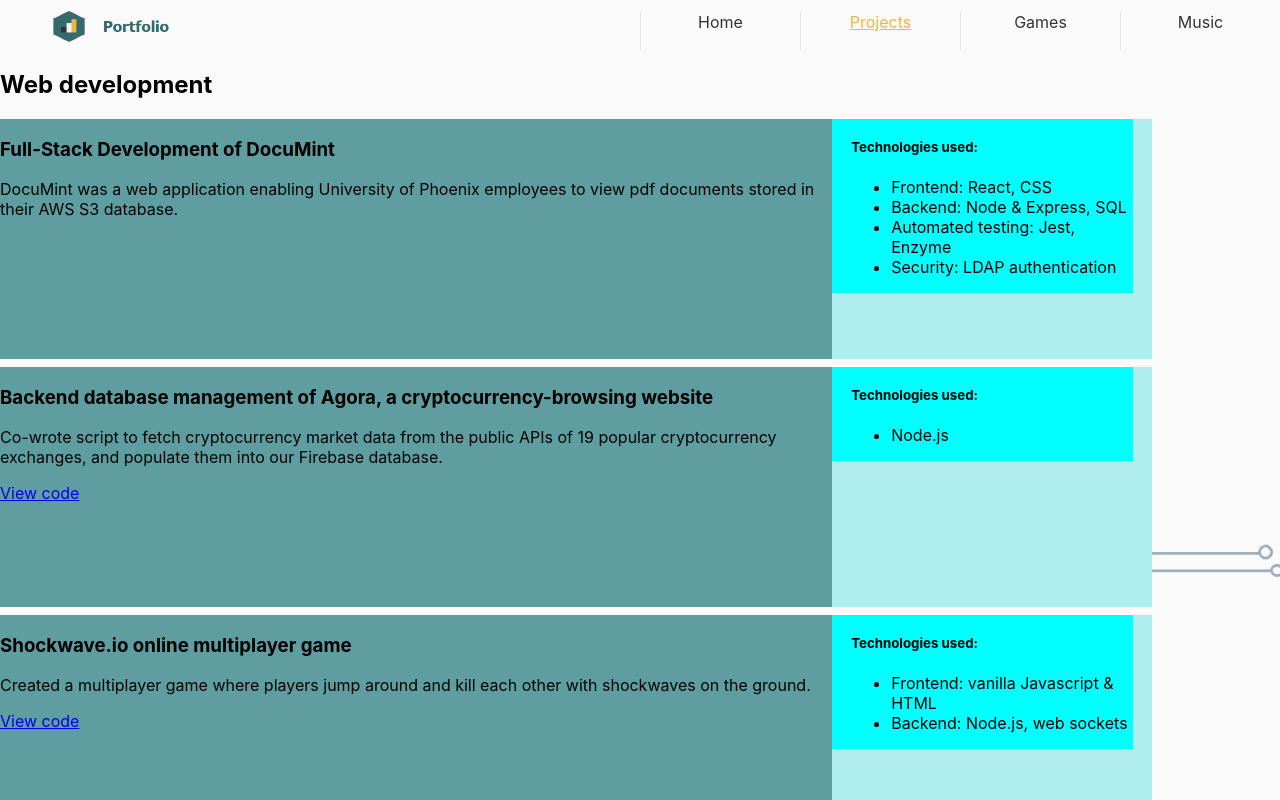
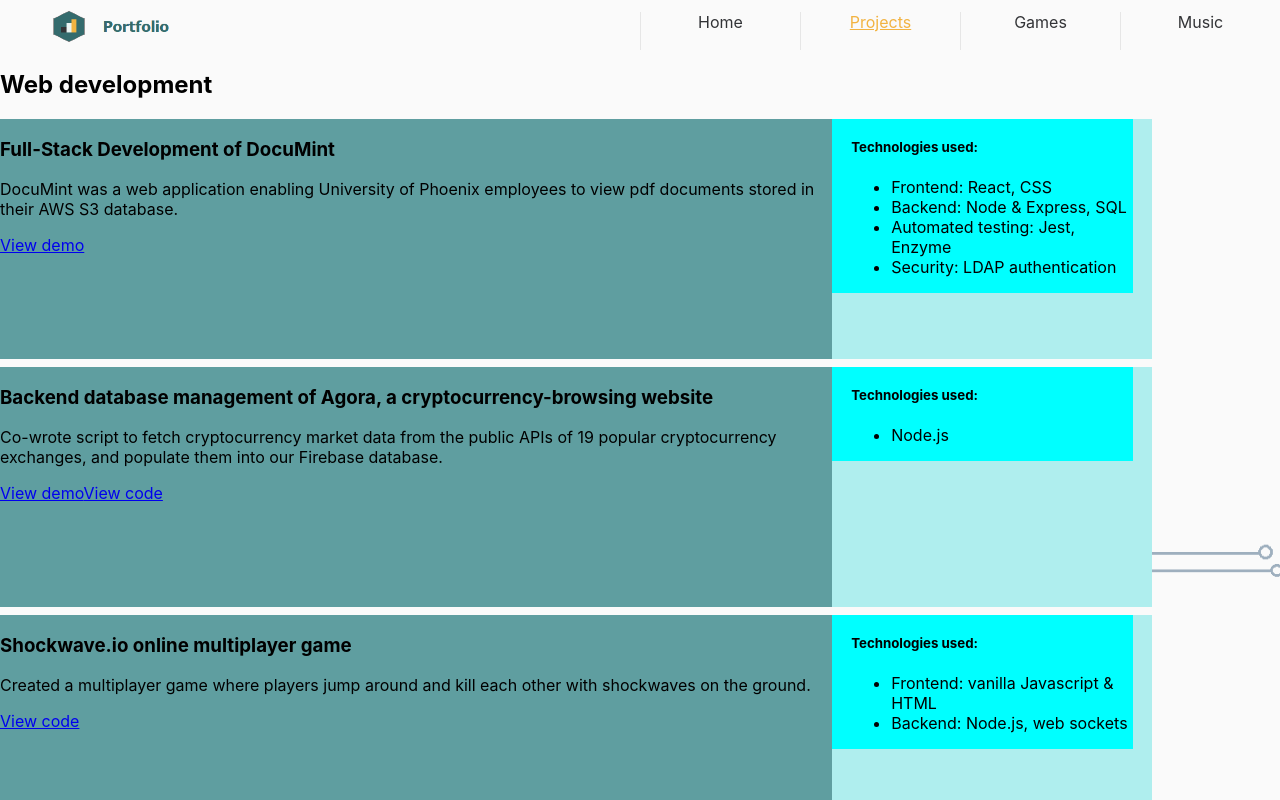
Before and after one commit to Teggoon/Personal-Portfolio, a React (Create React App) app: page /projects in a window 1280 px wide. Shown: the top 800 px of the page. Built offline with nearby package versions, Linux system fonts and the light colour scheme.

Commit message:
added view-demo links

```diff
--- a/src/components/ProjectTabComponent.js
+++ b/src/components/ProjectTabComponent.js
@@ -1,4 +1,4 @@
-const ProjectTabComponent = ({title, description, technologies, hasSourceCode, sourceCodeLink}) => {
+const ProjectTabComponent = ({title, description, technologies, hasSourceCode, sourceCodeLink, hasProjectDemo, textOfDemoLink, projectDemoLink}) => {
     return (
         <div className="project-description-container">
                 <div className="columns-side-by-side">
@@ -6,6 +6,7 @@
                     <div className="project-title-description-container">
                         <h3>{title}</h3>
                         <p>{description}</p>
+                        {hasProjectDemo && <a className="view-project-demo-link" href={projectDemoLink}>View demo</a>}
                         {hasSourceCode && <a className="view-project-code-link" href={sourceCodeLink}>View code</a>}
                     </div>
                     <div className="technologies-used-container">
--- a/src/components/ProjectsPage.js
+++ b/src/components/ProjectsPage.js
@@ -15,6 +15,8 @@
                 "Security: LDAP authentication"
                 ]}
             hasSourceCode={false}
+            hasProjectDemo={true}
+            projectDemoLink={"TEMP_LINK"}
             />
 
             <ProjectTabComponent
@@ -26,6 +28,8 @@
                 ]}
             hasSourceCode={true}
             sourceCodeLink={"https://github.com/Teggoon/AgoraDatabaseCode"}
+            hasProjectDemo={true}
+            projectDemoLink={"TEMP_LINK"}
             />
 
             <ProjectTabComponent
```
